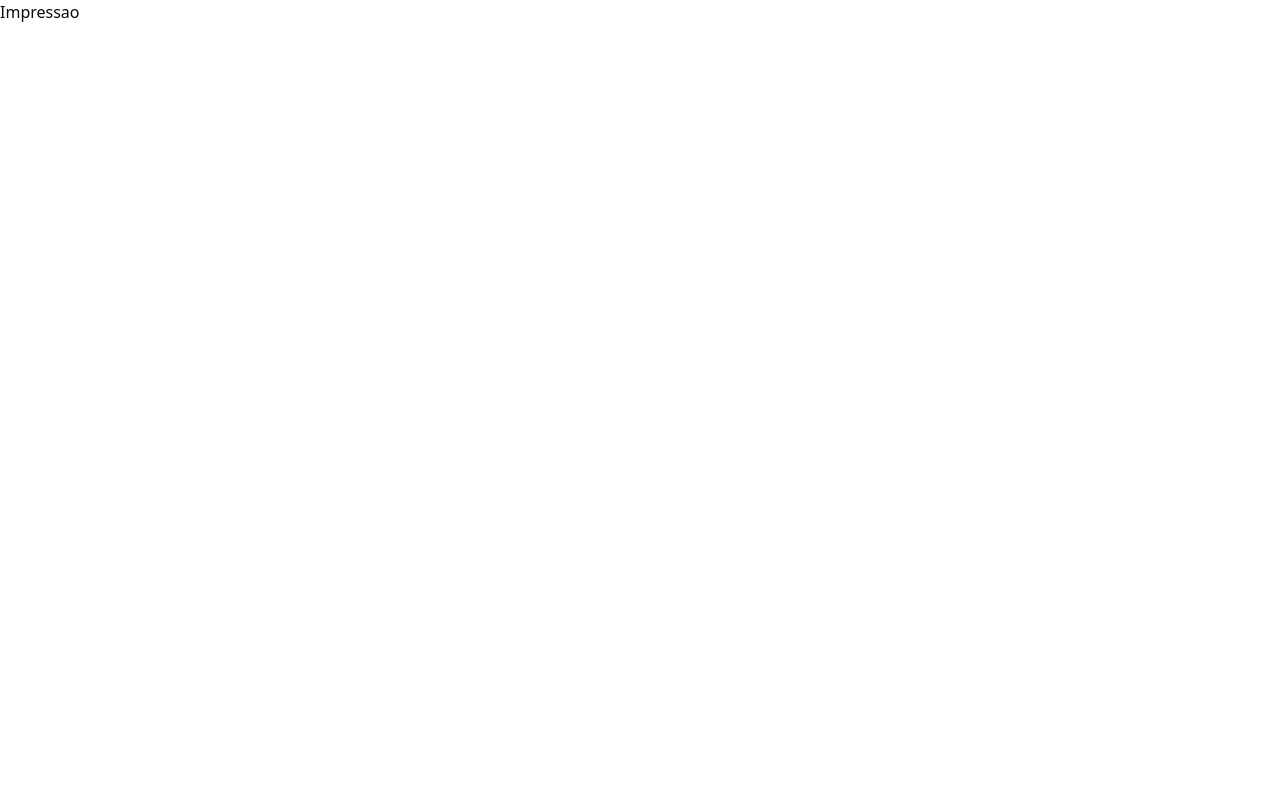
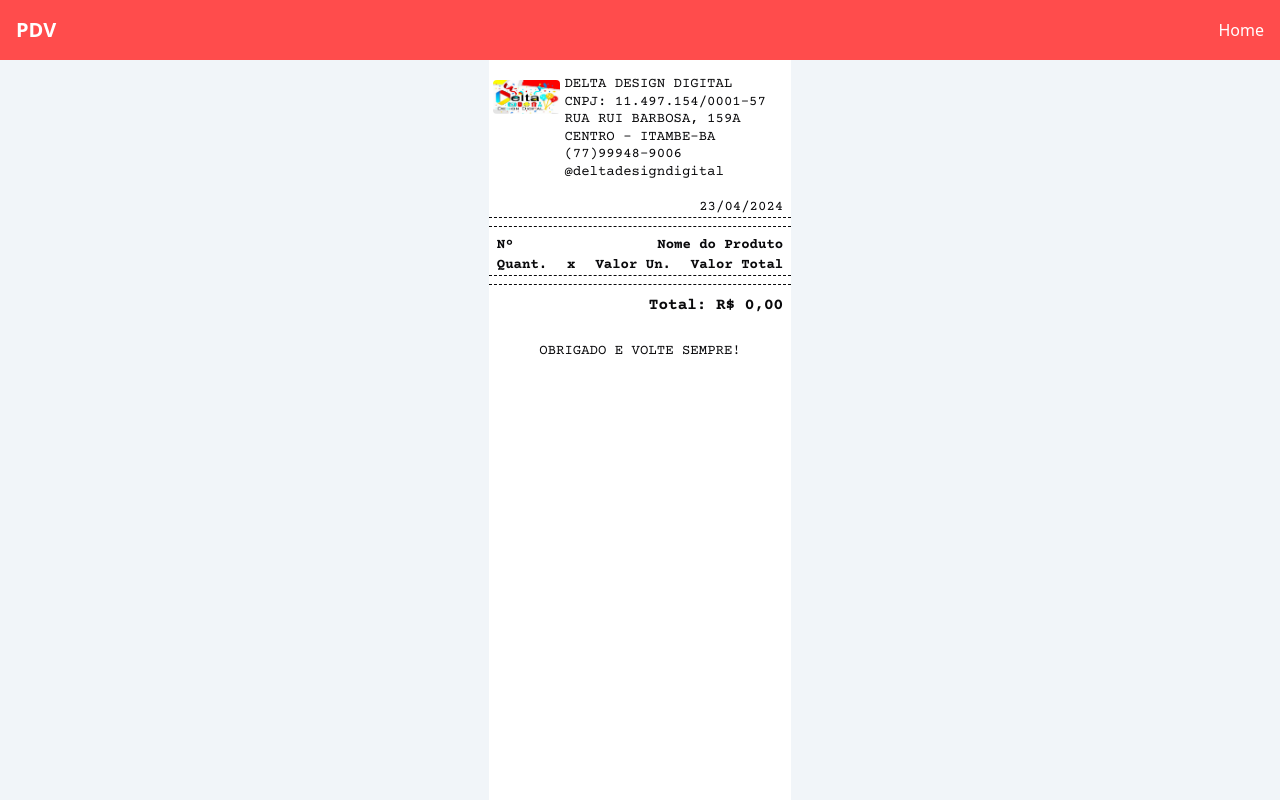
Before and after one commit to saptec/react-vite-router, a React (Vite) app: page /impressao in a window 1280 px wide. Built offline with nearby package versions, Linux system fonts and the light colour scheme.

Commit message:
correção de erro de cupom

```diff
--- a/src/components/Impressao.tsx
+++ b/src/components/Impressao.tsx
@@ -9,11 +9,19 @@ function Impressao() {
     currency:"BRL"
   })
 
+  const formData = new Intl.DateTimeFormat('pt-BR', {
+    dateStyle:'short'
+  })
+
+  console.log(formData.format(Date.now()))
+
+
+
   const soma = produtos.reduce((acc, item) => acc + (+item.quantidade*+(item.valor.replace(',','.'))),0)
 
   return (
-    <div className="h-screen  flex  font-courier text-sm">
-      <div className="bg-white w-[80mm] pt-4">
+    <div className="h-screen  flex  font-courier text-sm mx-auto print:mx-0 print:p-0 print:m-0">
+      <div className="bg-white w-[80mm] pt-4 ">
           <div className="flex">
             <div className="w-[20mm] p-1">
               <img src={logo} alt="" className='w-auto rounded-sm "'/>
@@ -24,11 +32,12 @@ function Impressao() {
                 <p className="">RUA RUI BARBOSA, 159A</p>
                 <p className="">CENTRO - ITAMBE-BA</p>
                 <p className="">(77)99948-9006</p>
+                <p className="">@deltadesigndigital</p>
 
             </div>
-
           </div>
 
+          <p className="flex px-2 justify-end">{formData.format(new Date)}</p>
           <hr className='border-dashed border-1 border-zinc-950 mb-2'/>
           <hr className='border-dashed border-1 border-zinc-950 mb-2 '/>
           <div className="">
@@ -52,6 +61,7 @@ function Impressao() {
           <div className="p-2 flex justify-between font-semibold text-base">
             <span></span><span>Total: {formatter.format(soma)}</span>
           </div>
+          <p className="flex w-full justify-center items-center py-4">OBRIGADO E VOLTE SEMPRE!</p>
       </div>
 
     </div>
--- a/src/components/Layout.tsx
+++ b/src/components/Layout.tsx
@@ -4,7 +4,7 @@ import NavBar from "./NavBar"
 
 const Layout = () => {
   return (
-    <div className="flex flex-col h-screen bg-slate-50">
+    <div className="flex flex-col h-screen bg-slate-100 print:bg-white">
         <NavBar/>
         <main className="flex flex-1 overflow-hidden">
              <Outlet/>
--- a/src/components/NavBar.tsx
+++ b/src/components/NavBar.tsx
@@ -2,11 +2,11 @@ import {NavLink } from "react-router-dom"
 
 const NavBar = () => {
   return (
-    <header className="flex items-center justify-between bg-[#ff4c4c] p-4 text-white">
+    <header className="flex items-center justify-between bg-[#ff4c4c] p-4 text-white print:hidden print:p-0">
        <h1 className="text-xl font-semibold">PDV</h1>
        <div className="flex items-center justify-between space-x-6">
           <NavLink to={'/'}>Home</NavLink>
-          <NavLink to={'/produto'}>Produto</NavLink>
+          {/* <NavLink to={'/produto'}>Produto</NavLink> */}
        </div>
     </header>
   )
--- a/src/components/Nota.tsx
+++ b/src/components/Nota.tsx
@@ -43,7 +43,7 @@ const Nota = () => {
       </div>
 
       <div className="bg-green-500 text-white font-extrabold text-3xl flex w-full justify-around items-center py-5 absolute bottom-0 ">
-      <button className="text-sm bg-red-500 p-4 rounded-md" onClick={()=>limpar()}>Limpar</button> <span>{formatter.format(soma)}</span> <Link to={'/impressao'} target={'_blank'} rel="noopener noreferrer" className="text-sm bg-blue-500 p-4 rounded-md" >Imprimir</Link>
+      <button className="text-sm bg-red-500 p-4 rounded-md" onClick={()=>limpar()}>Limpar</button> <span>{formatter.format(soma)}</span> <Link to={'/impressao'} className="text-sm bg-blue-500 p-4 rounded-md" >Imprimir</Link>
       </div>
 
 
--- a/src/pages/Impressao/index.tsx
+++ /dev/null
@@ -1,7 +0,0 @@
-const Impressao = () => {
-  return (
-    <div>Impressao</div>
-  )
-}
-
-export default Impressao
--- a/src/routes.tsx
+++ b/src/routes.tsx
@@ -2,15 +2,15 @@ import{Routes, Route}from "react-router-dom"
 import Home from "./pages/Home"
 import Produto from "./pages/Produto"
 import Layout from "./components/Layout"
-import Impressao from "@/pages/Impressao/index.tsx"
+import Impressao from "@/components/Impressao"
 const MainRoutes = () => {
   return (
     <Routes>
         <Route element={<Layout/>}>
           <Route path="/" element={<Home/>}/>
           <Route path="/produto" element={<Produto/>}/>
+          <Route path="/impressao" element={<Impressao/>}/>
         </Route>
-          <Route path="/impressao" element={<Impressao/>}/>
     </Routes>
   )
 }
--- a/tailwind.config.js
+++ b/tailwind.config.js
@@ -17,6 +17,9 @@ module.exports = {
       },
     },
     extend: {
+      screens: {
+        'print': { 'raw': 'print' },
+      },
       fontFamily:{
         courier:['Courier Prime','sans-serif']
       },
```
